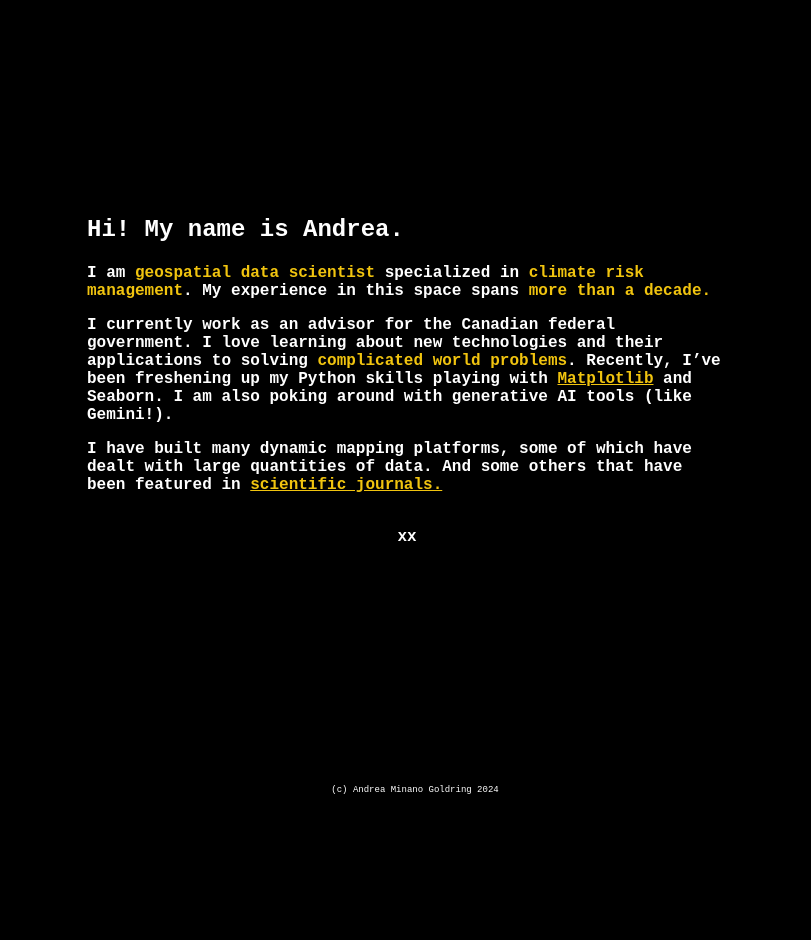
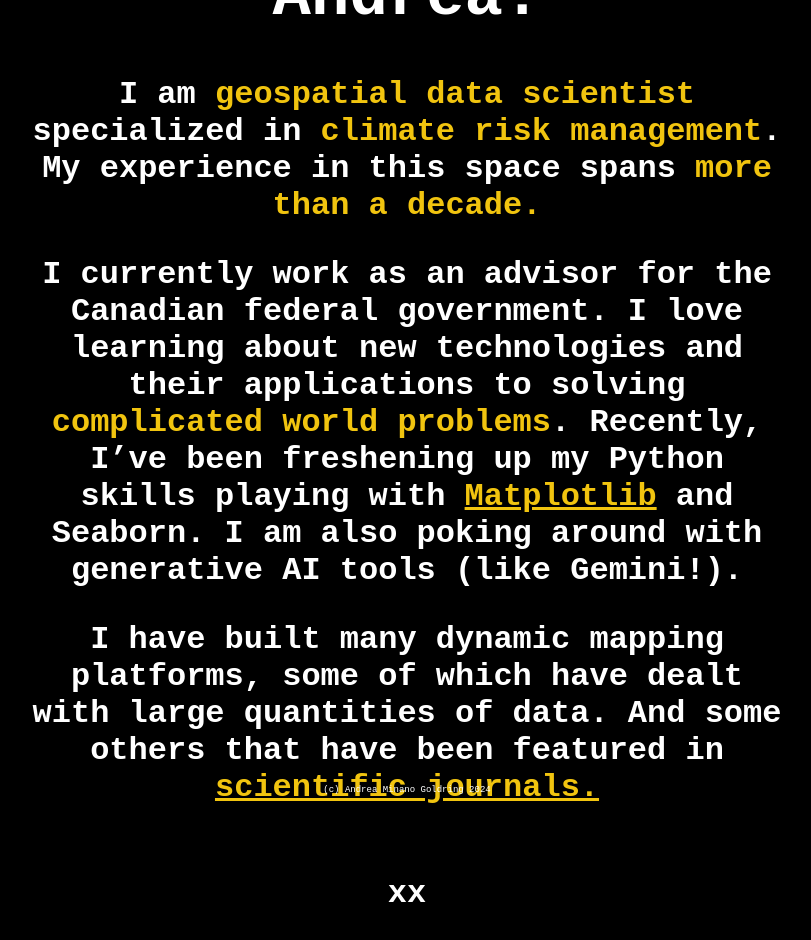
Before and after one commit to AndreaMinano/AndreaMinano.github.io, a plain HTML site: page index.html in a window 1280 px wide. Shown: the whole page, without its empty margins (233-1044 px from the left). Before the commit the page ends 800 px from the top, so only its background shows below. Drawn offline with Linux system fonts and the light colour scheme.

Commit message:
Update index.html

```diff
--- a/index.html
+++ b/index.html
@@ -2,24 +2,27 @@
     <head>
             <style>
       html {
-          height:100%;
+        height: 100%;
       }
+
       body {
         background-color: black;
         font-family: 'Courier New', monospace;
         overflow-x: hidden;
+        color: white;
+        margin: 0;
+        padding: 0;
+        display: flex;
+        justify-content: center;
+        align-items: center;
+        height: 100vh;
+        text-align: center;
       }
-        @media only screen and (min-width: 768px) {
+
       .center {
-          position: absolute;
-          margin: auto;
-          top: 0;
-          right: 0;
-          bottom: 0;
-          left: 0;
-          width: 50%;
-          height: 50%;
-          color: white;
+        width: 100%;
+        max-width: 768px;
+        padding: 20px;
       }
 
       b, a {
@@ -27,21 +30,34 @@
       }
 
       h1 {
-            font-size: 24px;
+        font-size: 3rem; /* Default font size */
       }
+
       h4 {
-            font-size: 16px;
+        font-size: 1.5rem; /* Default font size */
+      }
+
+      /* Styles for tablets and larger screens */
+      @media only screen and (min-width: 768px) {
+        h1 {
+          font-size: 4rem;
+        }
+
+        h4 {
+          font-size: 2rem;
         }
       }
 
+      /* Styles for mobile view */
       @media only screen and (max-width: 767px) {
-            /* Styles for mobile view */
-            body {
-                /* Styles for the content in mobile view */
-                font-size: clamp(2.5rem, 5vw+1rem, 7rem) !important;
+        h1 {
+          font-size: clamp(2.5rem, 5vw+1rem, 4rem); /* Ensures proper resizing */
+        }
+
+        h4 {
+          font-size: clamp(1.5rem, 4vw+0.5rem, 2rem); /* Adjust for smaller screens */
         }
       }
-
     </style>
   </head>
     <body>
```
Lines whose indentation alone changed are shown as unchanged.
